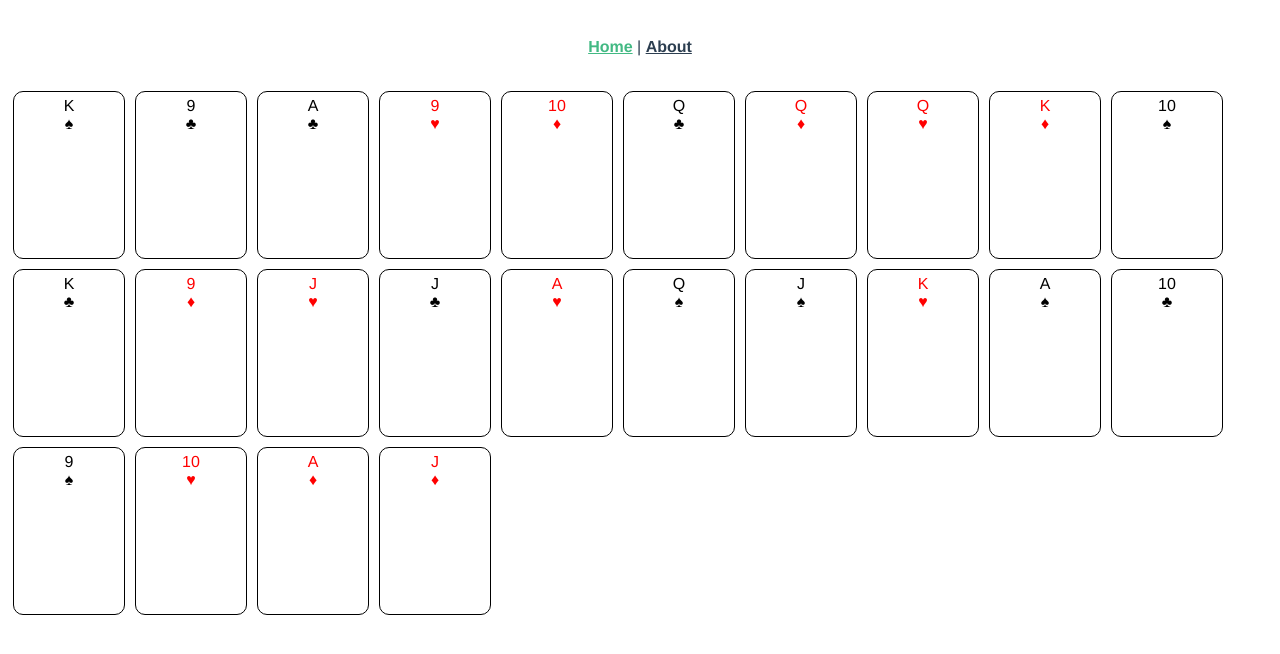
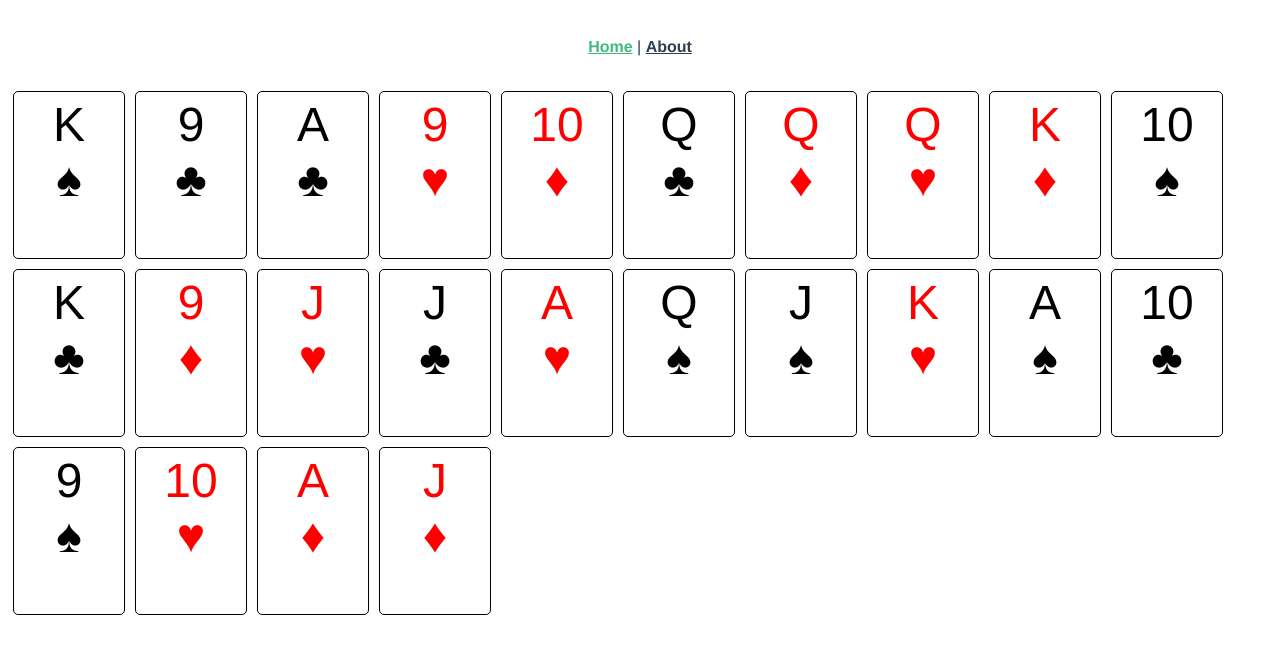
Before and after one commit to cries/konteramitt, a Vue app: page /#/ in a window 1280 px wide. Shown: the top 654 px of the page. Built offline with nearby package versions, Linux system fonts and the light colour scheme.

Commit message:
increase font size

```diff
--- a/src/components/Game.vue
+++ b/src/components/Game.vue
@@ -43,9 +43,10 @@
     .card {
         height: 156px;
         width: 100px;
-        border-radius: 10px;
+        border-radius: 5px;
         padding: 5px;
         border: 1px solid black;
+        font-size: 3em;
 
         &.red {
             color: red;
```
